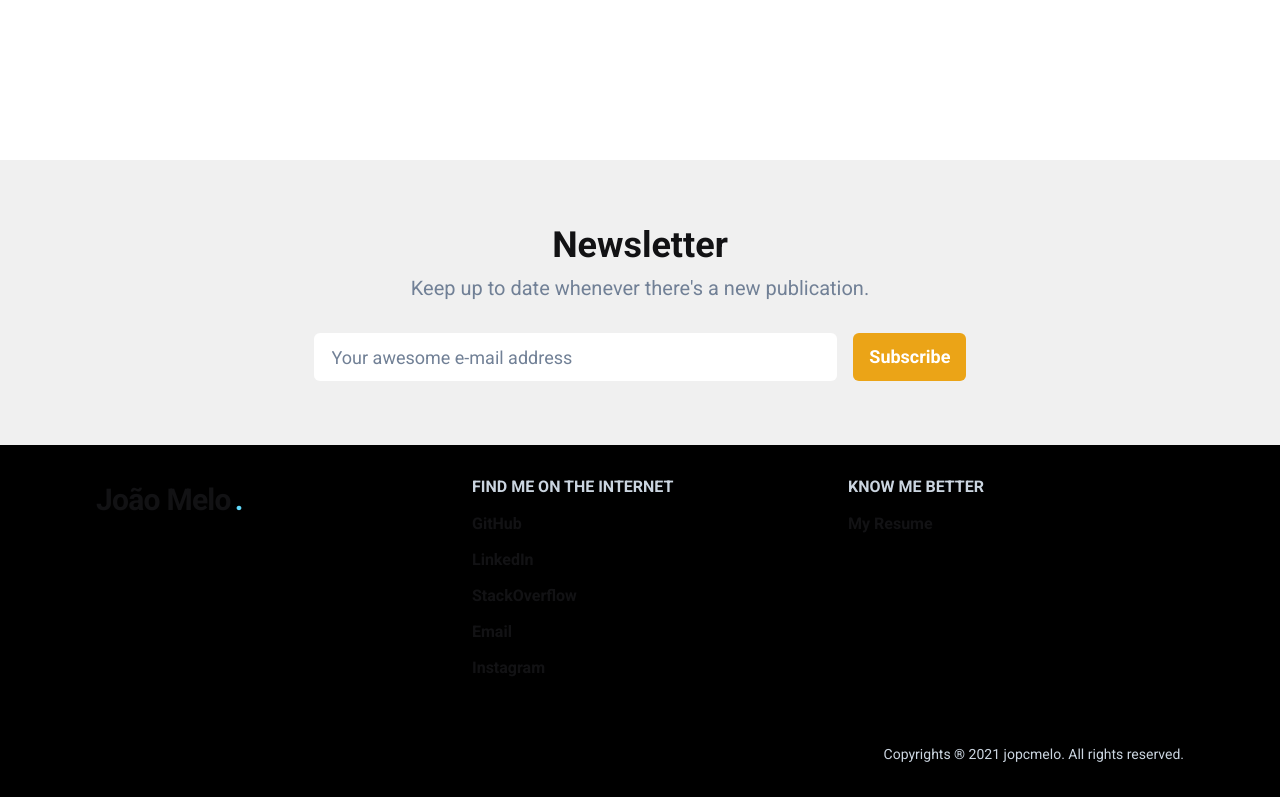
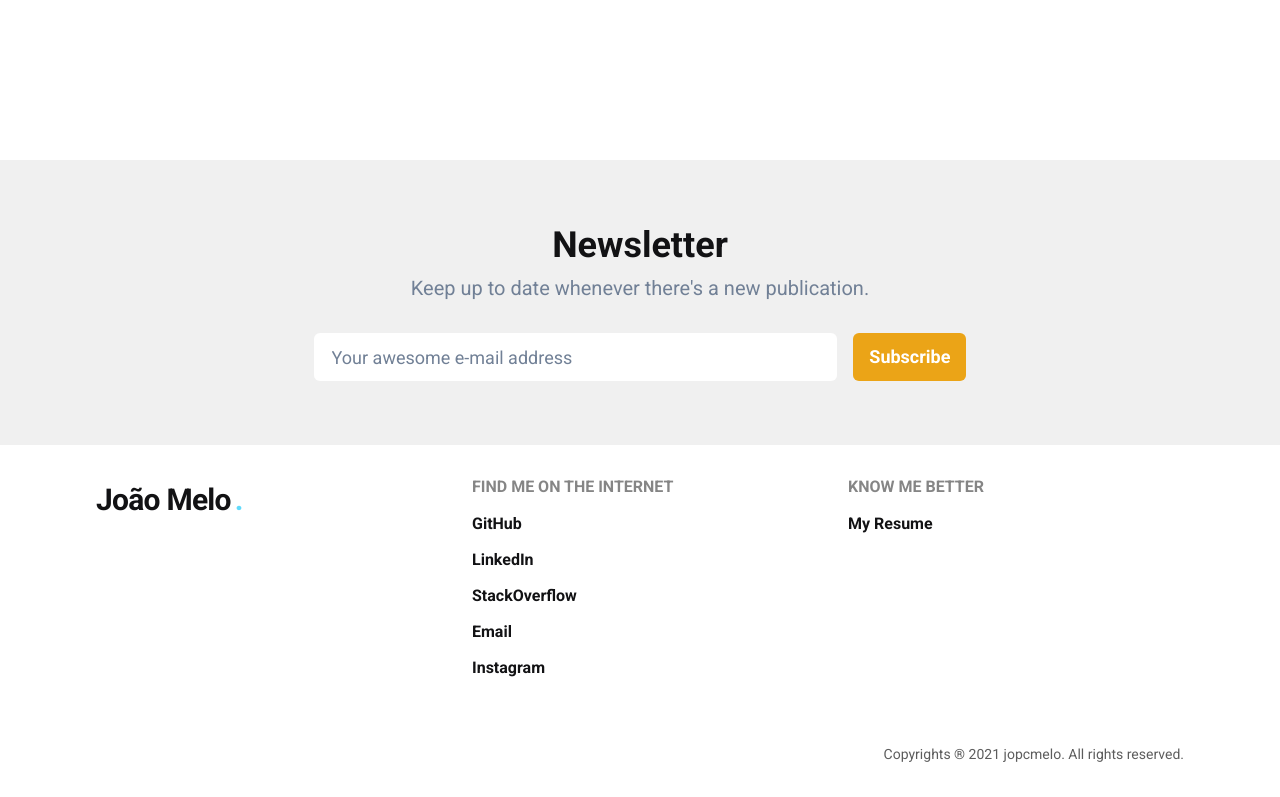
Before and after one commit to joaopcm/website, a Next.js app: page / in a window 1280 px wide. Shown: the part 640-1437 px from the top of the page. Built offline with nearby package versions, Linux system fonts and the light colour scheme.

Commit message:
feat: add light theme for footer

```diff
--- a/src/components/Footer/FooterTitle.tsx
+++ b/src/components/Footer/FooterTitle.tsx
@@ -1,4 +1,4 @@
-import { Heading } from "@chakra-ui/react";
+import { Heading, useColorMode } from "@chakra-ui/react";
 import { ReactElement } from "react";
 
 interface FooterTitleProps {
@@ -6,11 +6,13 @@ interface FooterTitleProps {
 }
 
 export function FooterTitle({ children }: FooterTitleProps) {
+  const { colorMode } = useColorMode();
+
   return (
     <Heading
       as="h1"
       size="sm"
-      color="gray.300"
+      color={colorMode === 'dark' ? 'brand.gray.300' : 'blackAlpha.600'}
       textTransform="uppercase"
       mb="1rem"
     >
--- a/src/components/Footer/index.tsx
+++ b/src/components/Footer/index.tsx
@@ -1,15 +1,17 @@
-import { Box, Flex, SimpleGrid, Text, List } from "@chakra-ui/react";
+import { Box, Flex, SimpleGrid, Text, List, useColorMode } from "@chakra-ui/react";
 import { Logo } from "../Header/Logo";
 import { FooterTitle } from "./FooterTitle";
 import { FooterItem } from "./FooterItem";
 import { NewsletterSubscription } from "../NewsletterSubscription";
 
 export function Footer() {
+  const { colorMode } = useColorMode();
+
   return (
     <>
       <NewsletterSubscription />
 
-      <Box bgColor="black" px={["2rem", "6rem"]}>
+      <Box bgColor={colorMode === 'dark' ? 'black' : 'white'} px={["2rem", "6rem"]}>
         <Box py="2rem" fontSize="sm">
           <SimpleGrid columns={[1, 3]} spacing={10}>
             <Box display={["none", "block"]}>
@@ -51,7 +53,7 @@ export function Footer() {
         <Flex
           align="center"
           justify={["center", "flex-end"]}
-          color="gray.300"
+          color={colorMode === 'dark' ? 'brand.gray.300' : 'blackAlpha.700'}
           py="2rem"
           fontSize="sm"
         >
```
